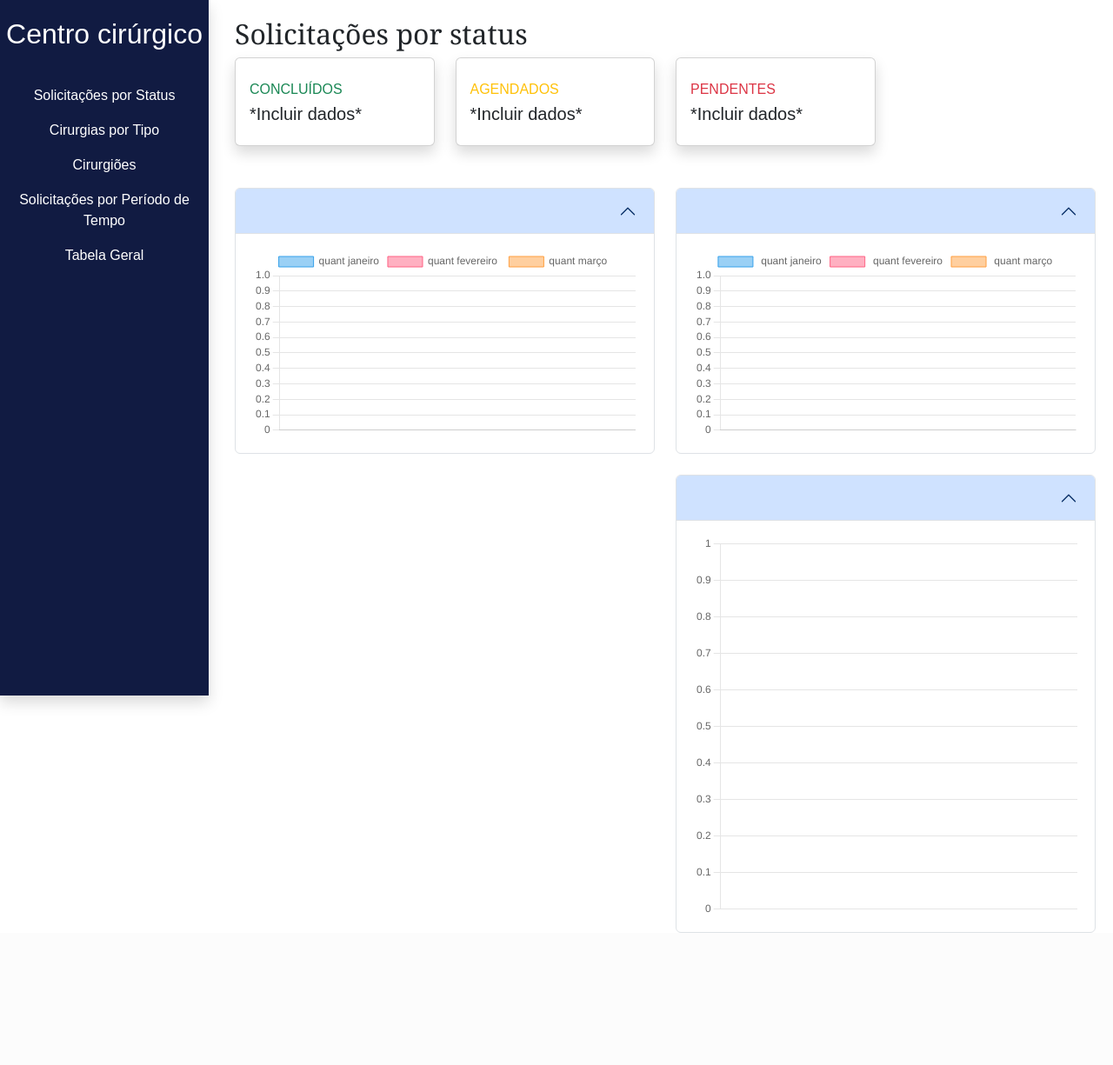
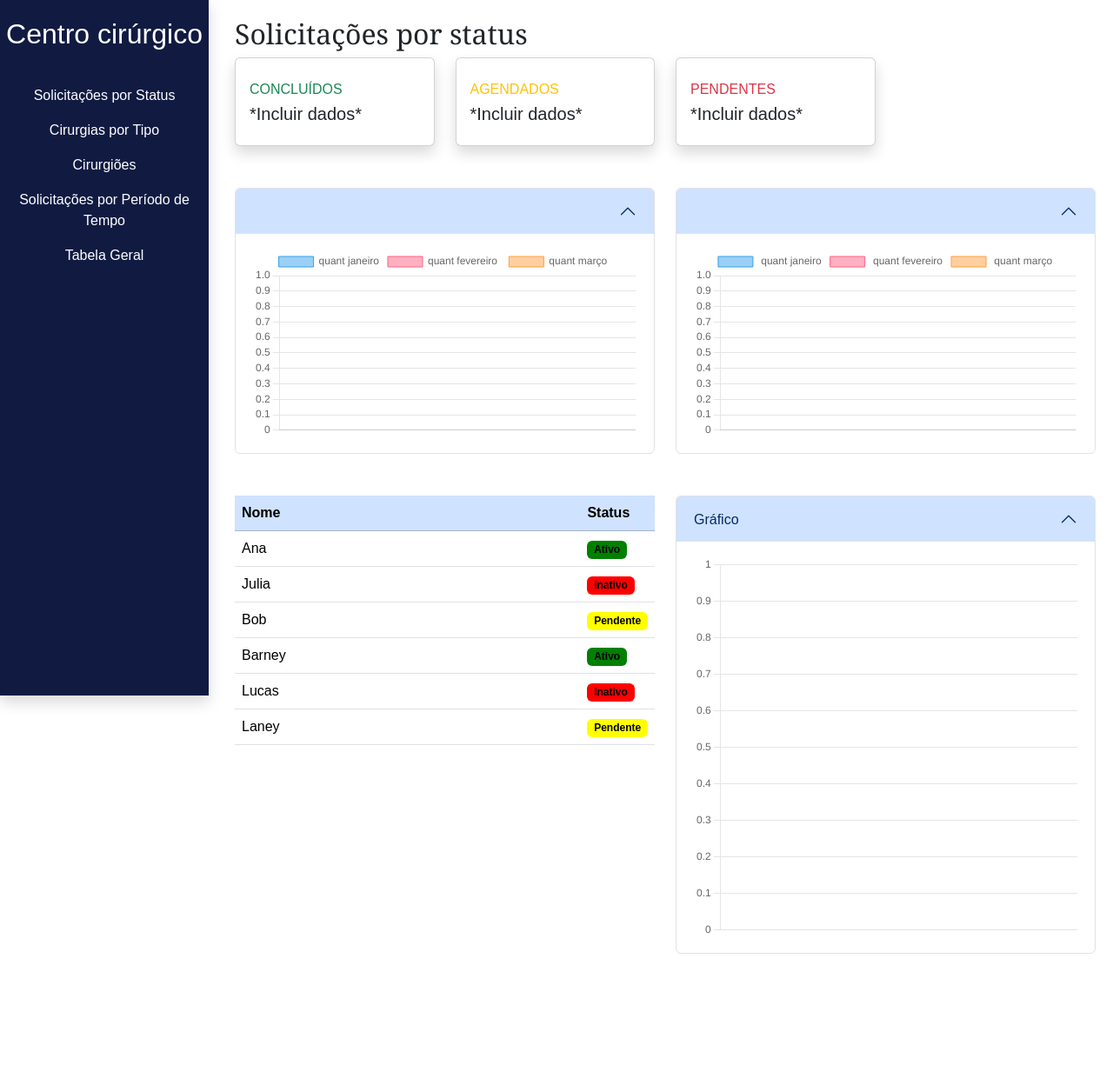
Before and after one commit to vitpinheiro/centrocirurgico, a PHP site: page /solicitacaoporstatus.php in a window 1280 px wide. Shown: the whole page at 87% size. Before the commit the page ends 1073 px from the top, so only its background shows below. Run offline with PHP 8.4, Linux system fonts and the light colour scheme; data that the repository does not hold is empty; some libraries are stand-ins or nearby versions.

Commit message:
tabela no solicitação por status

```diff
--- a/solicitacaoporstatus.php
+++ b/solicitacaoporstatus.php
@@ -203,6 +203,25 @@ body, html {
   }
 }
 
+/*  */
+/* Estilo para status "Ativo" */
+.badge-custom-green {
+    background-color: green;
+    color: black;
+}
+
+/* Estilo para status "Inativo" */
+.badge-custom-red {
+    background-color: red;
+    color: black;
+}
+
+/* Estilo para status "Pendente" */
+.badge-custom-yellow {
+    background-color: yellow;
+    color: black;
+}
+
 
 </style>
 
@@ -334,12 +353,50 @@ body, html {
         </div>
     </div>
 
-    <div class="row mt-4">
-        <div class=" col-6 ms-auto accordion " id="accordionPanelsStayOpenExample3">
+    <div class="row mt-5">
+    <div class="col-md-6">
+        <table class="table">
+            <thead>
+                <tr class="table-primary">
+                    <th>Nome</th>
+                    <th>Status</th>
+                </tr>
+            </thead>
+            <tbody>
+                <tr class="table">
+                    <td class="table">Ana </td>
+                    <td><span class=" badge badge-custom-green">Ativo</span></td>
+                </tr>
+                <tr class="table">
+                    <td class="table">Julia</td>
+                    <td><span class="badge badge-custom-red">Inativo</span></td>
+                </tr>
+                <!-- Adicione mais linhas conforme necessário -->
+                <tr class="table">
+                    <td class="table">Bob</td>
+                    <td><span class="badge badge-custom-yellow">Pendente</span></td>
+                </tr>
+                <tr class="table">
+                    <td class="table">Barney</td>
+                    <td><span class=" badge badge-custom-green">Ativo</span></td>
+                </tr>
+                <tr class="table">
+                    <td class="table">Lucas</td>
+                    <td><span class="badge badge-custom-red">Inativo</span></td>
+                </tr>
+                <tr class="table">
+                    <td class="table">Laney</td>
+                    <td><span class="badge badge-custom-yellow">Pendente</span></td>
+                </tr>
+            </tbody>
+        </table>
+    </div>
+    <div class="col-md-6 mt-4 mt-md-0">
+        <div class="accordion" id="accordionPanelsStayOpenExample3">
             <div class="accordion-item">
                 <h2 class="accordion-header">
                     <button class="accordion-button" type="button" data-bs-toggle="collapse" data-bs-target="#panelsStayOpen-collapseThree" aria-expanded="true" aria-controls="panelsStayOpen-collapseThree">
-
+                        Gráfico
                     </button>
                 </h2>
                 <div id="panelsStayOpen-collapseThree" class="accordion-collapse collapse show">
```
Also changed, not shown: cirurgiasportipo.php (+10 -14 lines), index.php (+4 -3 lines), style.css (+0 -43 lines).
